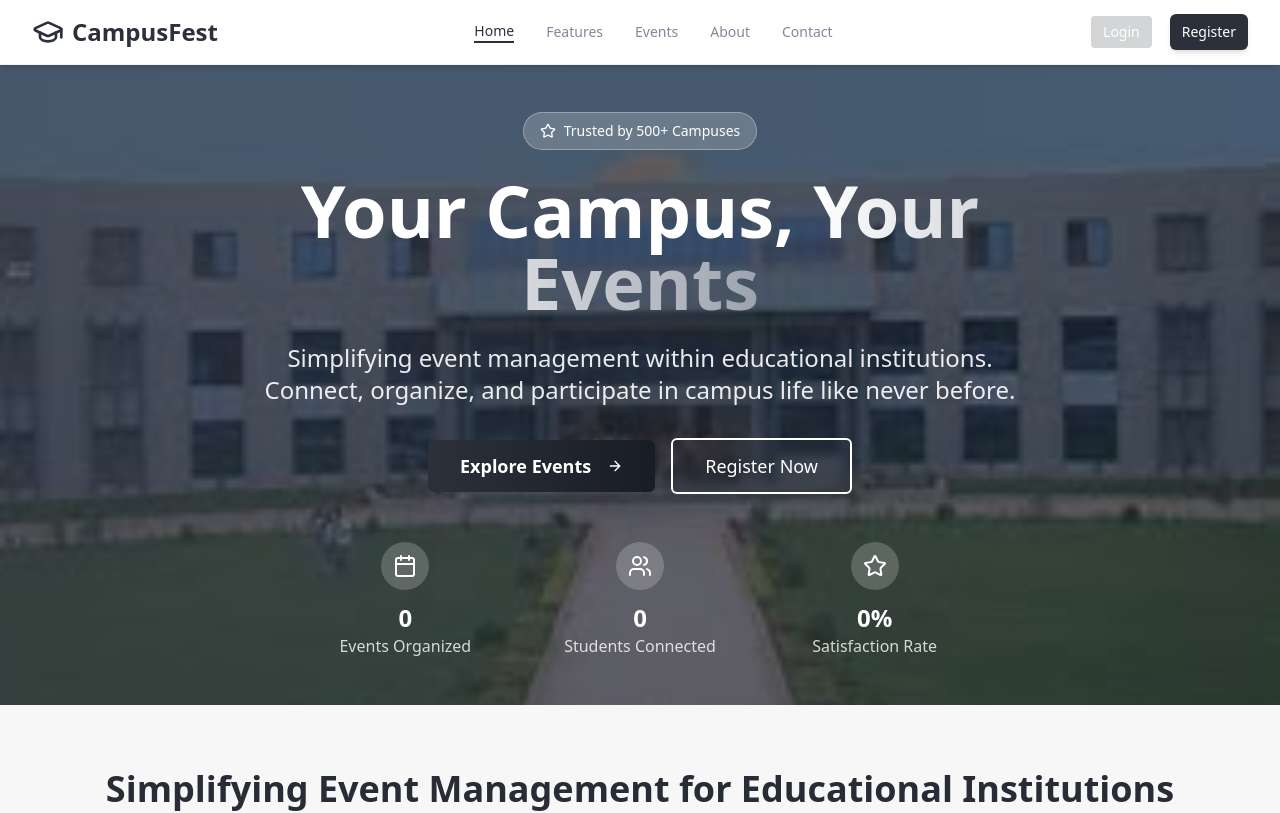
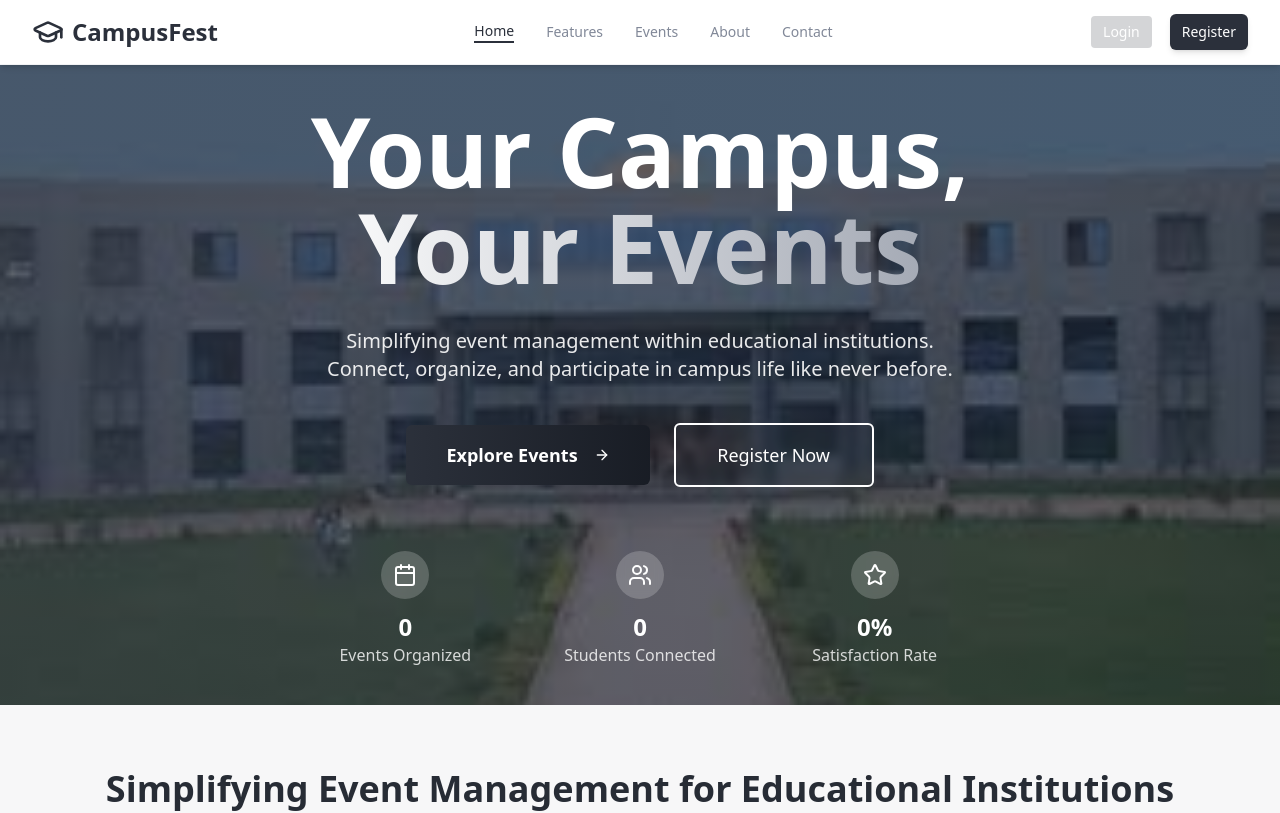
Before and after one commit to Hetvi-css/eventwave-campus, a React (Vite) app: page / in a window 1280 px wide. Shown: the top 813 px of the page. Built offline with nearby package versions, Linux system fonts and the light colour scheme.

Commit message:
Remove "Trusted by" section
Remove the "Trusted by 500 campuses" section and make minor layout adjustments.

```diff
--- a/src/components/Hero.tsx
+++ b/src/components/Hero.tsx
@@ -18,32 +18,27 @@ const Hero = () => {
       {/* Hero Content */}
       <div className="relative z-10 max-w-7xl mx-auto px-4 sm:px-6 lg:px-8 text-center">
         <div className="max-w-4xl mx-auto">
-          {/* Badge */}
-          <div className="inline-flex items-center px-4 py-2 rounded-full bg-campus-white/20 backdrop-blur-sm text-campus-white mb-6 border border-campus-white/30">
-            <Star className="w-4 h-4 mr-2" />
-            <span className="text-sm font-medium">Trusted by 500+ Campuses</span>
-          </div>
 
           {/* Main Heading */}
-          <h1 className="text-4xl md:text-6xl lg:text-7xl font-bold text-campus-white mb-6 leading-tight">
-            Your Campus,{' '}
-            <span className="bg-gradient-to-r from-campus-white to-campus-accent bg-clip-text text-transparent">
+          <h1 className="text-5xl md:text-7xl lg:text-8xl font-bold text-campus-white mb-8 leading-tight">
+            <span className="block">Your Campus,</span>
+            <span className="bg-gradient-to-r from-campus-white to-campus-accent bg-clip-text text-transparent block">
               Your Events
             </span>
           </h1>
 
           {/* Subtitle */}
-          <p className="text-xl md:text-2xl text-campus-white/90 mb-8 max-w-3xl mx-auto leading-relaxed">
+          <p className="text-lg md:text-xl text-campus-white/90 mb-10 max-w-2xl mx-auto leading-relaxed">
             Simplifying event management within educational institutions.
             Connect, organize, and participate in campus life like never before.
           </p>
 
           {/* CTA Buttons */}
-          <div className="flex flex-col sm:flex-row gap-4 justify-center items-center mb-12">
+          <div className="flex flex-col sm:flex-row gap-6 justify-center items-center mb-16">
             <Button
               variant="hero"
               size="lg"
-              className="text-lg px-8 py-3 h-auto group"
+              className="text-lg px-10 py-4 h-auto group min-w-[200px]"
             >
               Explore Events
               <ArrowRight className="ml-2 h-5 w-5 group-hover:translate-x-1 transition-transform" />
@@ -51,7 +46,7 @@ const Hero = () => {
             <Button
               variant="outline"
               size="lg"
-              className="text-lg px-8 py-3 h-auto border-campus-white text-campus-white hover:bg-campus-white hover:text-campus-primary"
+              className="text-lg px-10 py-4 h-auto min-w-[200px]"
             >
               Register Now
             </Button>
```
